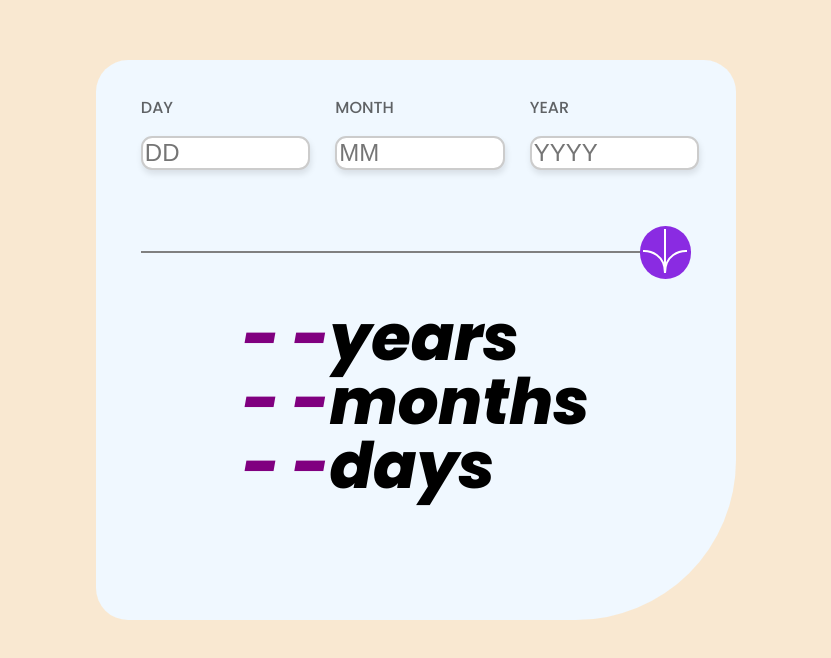
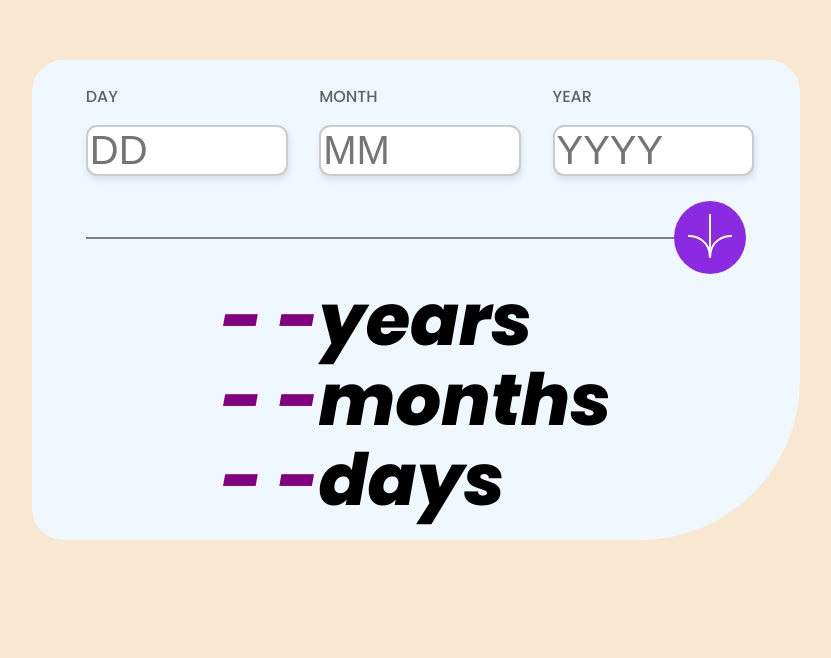
Before and after one commit to BYDINARES/app-calculator-age, a plain HTML site: page index.html in a window 1280 px wide. Shown: the part 132-790 px from the top of the page, without its empty margins (232-1063 px from the left). Drawn offline with Linux system fonts and the light colour scheme.

Commit message:
Responsiveness of the screen sizes finished

```diff
--- a/style.css
+++ b/style.css
@@ -50,7 +50,7 @@ body {
     /*padding: 2rem 1.5rem;*/
     width: 100%;
     height: auto;
-    font-size: 3.5rem;
+    font-size: 200%;
     border-radius: 0.7rem;
     transition: background-color 0.4s ease, transform 0.2s ease;
     cursor: pointer;
@@ -117,7 +117,7 @@ form {
     position: absolute;
     background-color: blueviolet;
     border-radius: 50%;
-    padding: 5%;
+    padding: 3%;
     cursor: pointer;
     border: none;
     z-index: 1;
@@ -129,7 +129,7 @@ form {
 
 .errors {
     color: red;
-    font-size: 1rem;
+    font-size: 0.8rem;
     margin-top: 0%;
 }
 
@@ -151,14 +151,14 @@ form {
 }
 
 .bottom li {
-    font-size: 5rem;
-    transform: translateY(10px);
+    font-size: 4.2rem;
+    transform: translateY(0px);
     transition: opacity 0.5s ease, transform 0.5s ease, color 0.7s ease;
 }
 
 .bottom li.animate{
     opacity: 1;
-    transform: translateY(0);
+    transform: translateY(-10px);
     color: rgb(255, 20, 239);
 }
 
@@ -171,8 +171,19 @@ span {
     outline: none;
     transform: scale(1.1,1.1);
 }
+/*Responsive screens*/
+@media screen and (min-width: 768px){
+    .top{
+        padding-top: 0%;
+    }
+    .top-buttons{
+        padding-top: 3%;
+    }
+    .top-buttons input{
+        font-size: 250%;
+    }
+}
 
-/*Responsive screens*/
 @media screen and (min-width: 992px){
     /*Top*/
     .top-buttons {
@@ -181,11 +192,11 @@ span {
     }
 
     .top-buttons input {
-        font-size: 4rem;
+        font-size: 3.5rem;
     }
 
     .errors{
-        font-size: 0.9rem;
+        font-size: 1rem;
     }
 
     .bottom ul {
@@ -193,7 +204,7 @@ span {
         margin-top: 0%
     }
     .bottom li {
-        font-size: 7rem;
+        font-size: 6.5rem;
         line-height: 7rem;
     }
 
@@ -208,8 +219,13 @@ span {
 
 @media screen and (min-width: 1200px) {
     .whole-container{
-        width: 50%;
-        height: 70%;
+        width: 60%;
+        height: 60%;
+    }
+
+    .top{
+        padding-top: 1%;
+        height: 45%;
     }
 
     .top-buttons {
@@ -219,29 +235,27 @@ span {
     }
 
     .top-buttons input{
-        font-size: 150%;
+        font-size: 250%;
     }
 
     .errors {
-        font-size: 0.8rem;
+        font-size: 1rem;
     }
 
     #arrow-button {
-        padding: 0.5%;
+        padding: 2%;
     }
 
-    svg {
-        height: 5%;
-    }
-
+    /*Bottom*/
     .bottom {
         padding-left: 0%;
         display: flex;
         justify-content: center;
+        height: 55%;
     }
 
     .bottom li {
-        font-size: 4rem;
-        line-height: 4rem;
+        font-size: 4.5rem;
+        line-height: 5rem;
     }
 }
```
